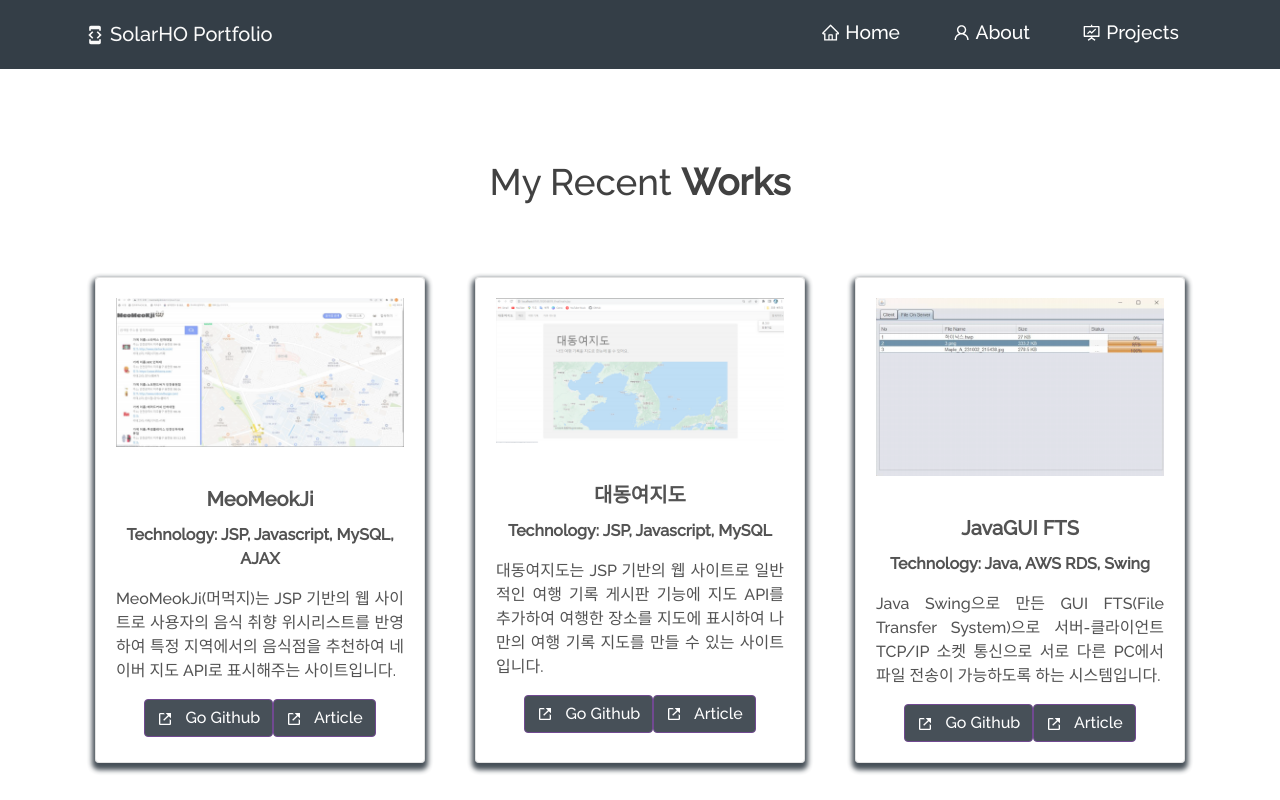
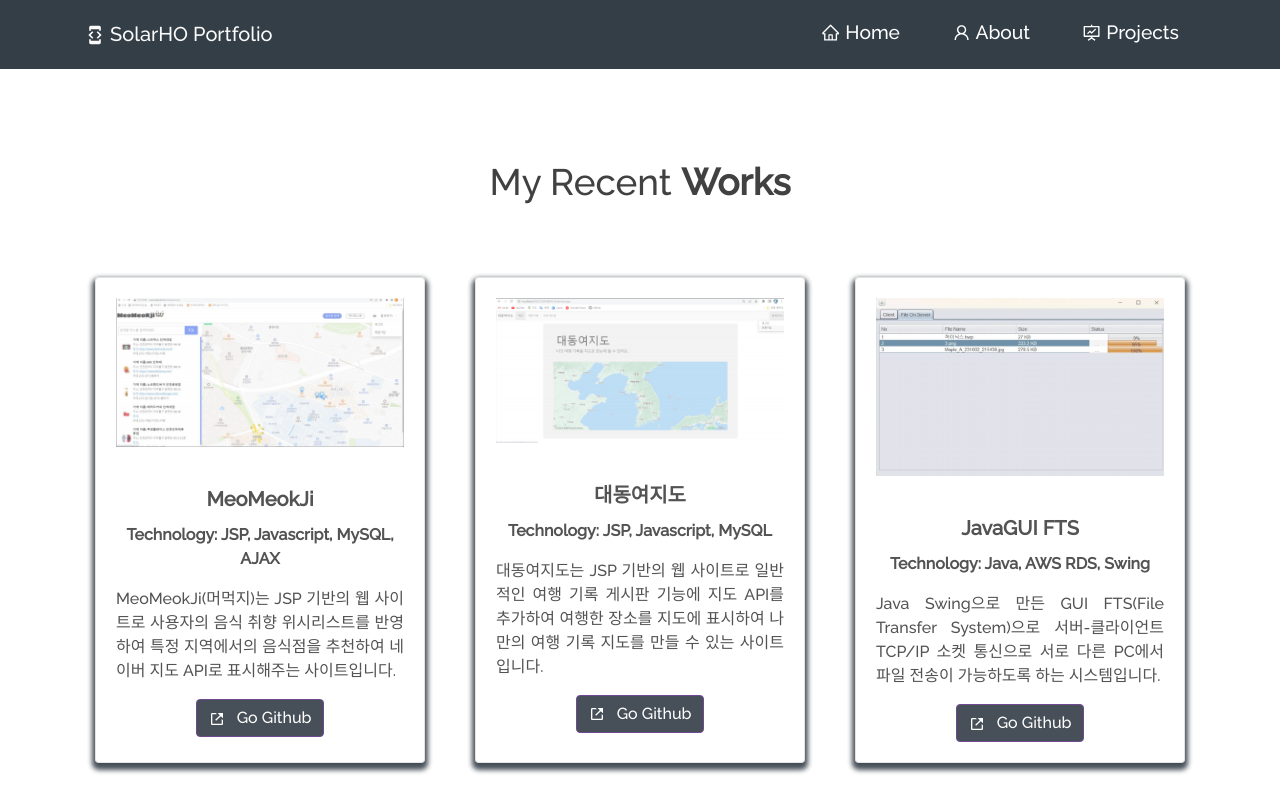
Before and after one commit to SolarHO/SolarHO.github.io, a React (Create React App) app: page /project in a window 1280 px wide. Shown: the top 800 px of the page. Built offline with nearby package versions, Linux system fonts and the light colour scheme.

Commit message:
Add new project images and update components

```diff
--- a/src/components/Projects/ProjectCards.js
+++ b/src/components/Projects/ProjectCards.js
@@ -8,21 +8,19 @@ function ProjectCards(props) {
     <Card className="project-card-view">
       <Card.Img variant="top" src={props.imgPath} alt="card-img" />
       <Card.Body>
-        <Card.Title style={{fontWeight: "bold"}}>{props.title}</Card.Title>
+        <Card.Title style={{ fontWeight: "bold" }}>{props.title}</Card.Title>
         <Card.Text className="purple">Technology: {props.technologyUsed}</Card.Text>
         <Card.Text style={{ textAlign: "justify" }}>
           {props.description}
         </Card.Text>
-        <Button variant="primary" href={props.link} target="_blank"className="download-button">
+
+        <Button variant="primary" href={props.link} target="_blank" className="download-button">
           <BiLinkExternal /> &nbsp;
           Go Github
-        </Button>
-        <Button variant="primary" href={props.Article_link} target="_blank"className="download-button">
-          <BiLinkExternal /> &nbsp;
-          Article
         </Button>
       </Card.Body>
     </Card>
   );
 }
+
 export default ProjectCards;
```
